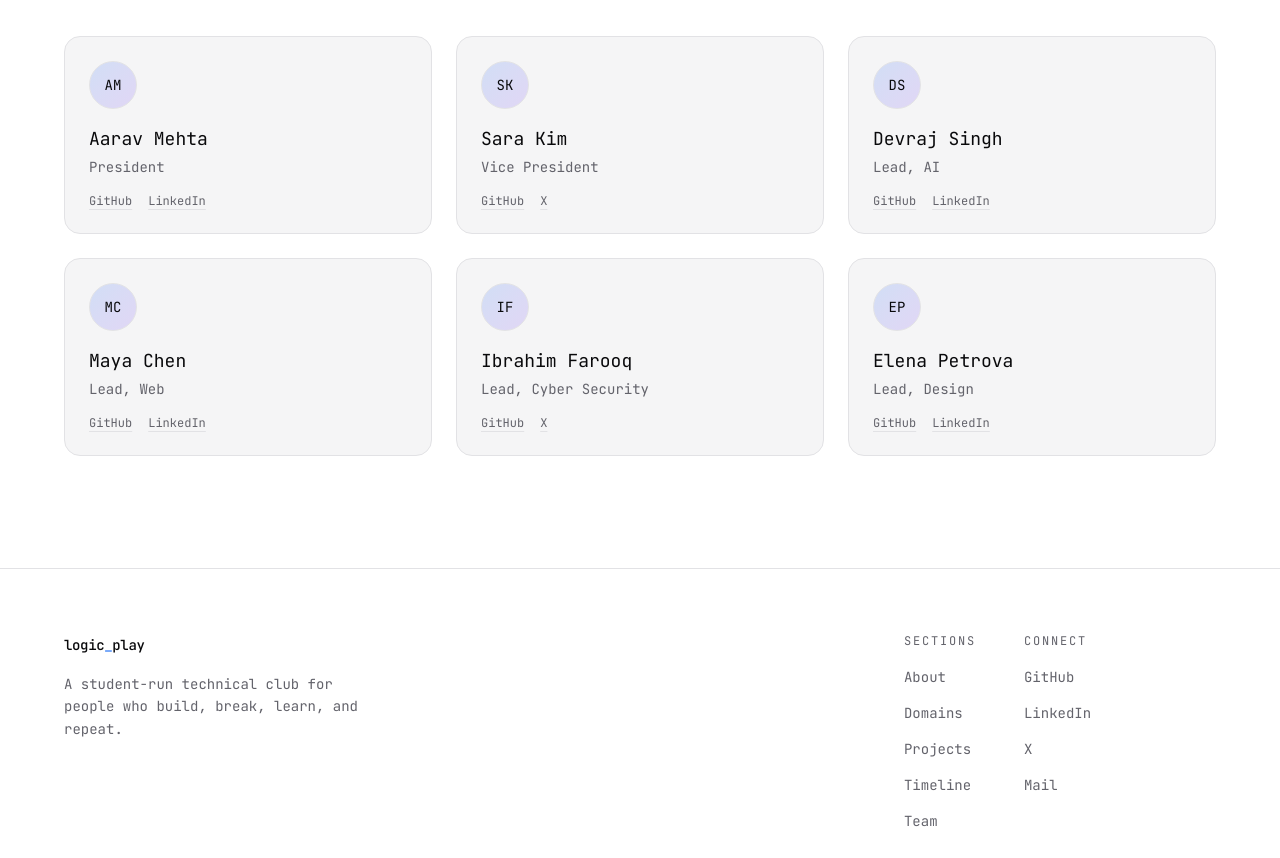
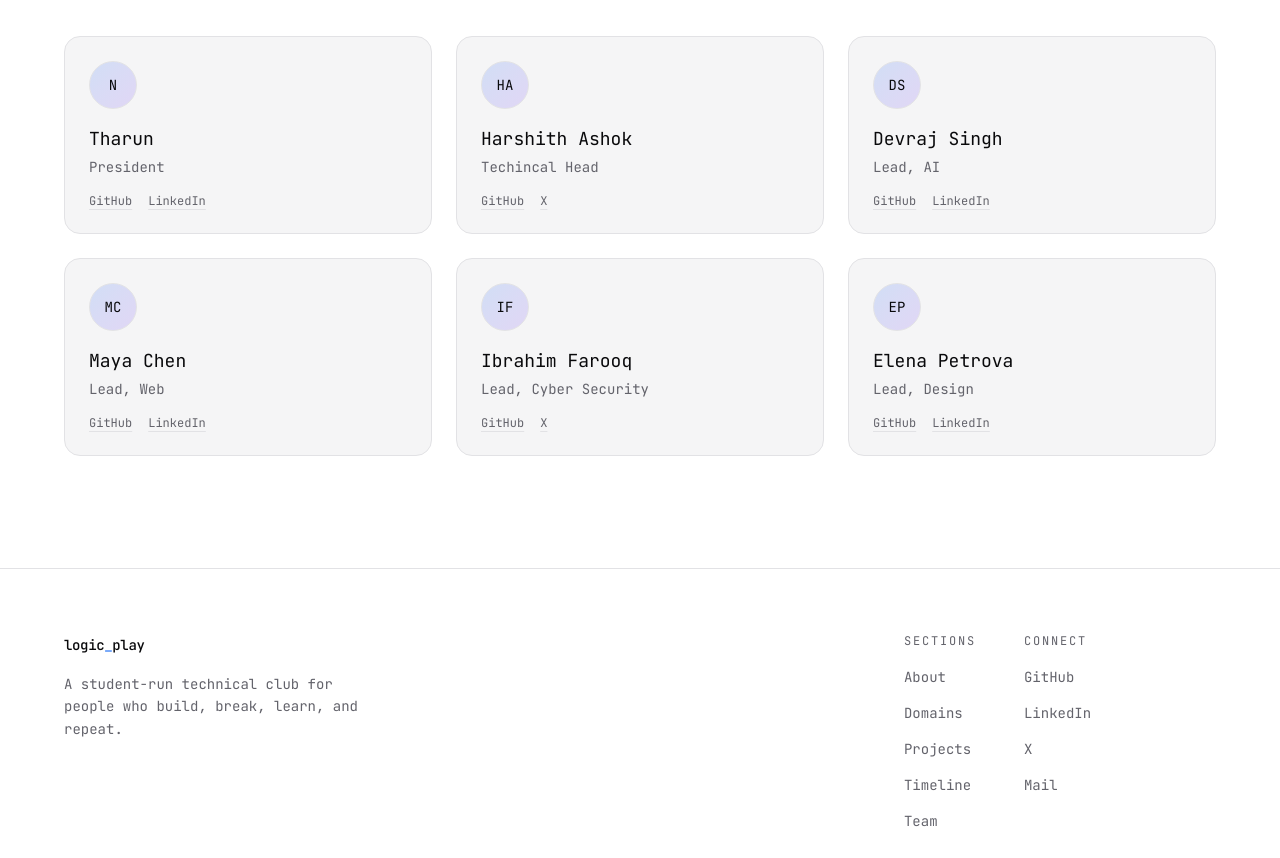
Before and after one commit to harshith-ashok/logic_play, a Vue app: page / in a window 1280 px wide. Shown: the part 5380-6238 px from the top of the page. Built offline with nearby package versions, Linux system fonts and the light colour scheme.

Commit message:
added analytics

```diff
--- a/package.json
+++ b/package.json
@@ -11,6 +11,7 @@
   "dependencies": {
     "@lucide/vue": "^1.25.0",
     "@tailwindcss/vite": "^4.3.3",
+    "@vercel/analytics": "^2.0.1",
     "gsap": "^3.15.0",
     "tailwindcss": "^4.3.3",
     "vue": "^3.5.39"
--- a/src/App.vue
+++ b/src/App.vue
@@ -9,12 +9,14 @@ import ProjectsSection from "@/components/sections/ProjectsSection.vue";
 import TimelineSection from "@/components/sections/TimelineSection.vue";
 import StatsSection from "@/components/sections/StatsSection.vue";
 import TeamSection from "@/components/sections/TeamSection.vue";
+import { Analytics } from "@vercel/analytics/vue";
 </script>
 
 <template>
   <div class="min-h-screen bg-bg text-text">
     <AppLoader />
     <TheNavbar />
+    <Analytics />
     <main>
       <HeroSection />
       <AboutSection />
--- a/src/data/team.ts
+++ b/src/data/team.ts
@@ -7,18 +7,18 @@ export interface TeamMember {
 
 export const team: TeamMember[] = [
   {
-    name: "Aarav Mehta",
+    name: "Tharun",
     role: "President",
-    initials: "AM",
+    initials: "N",
     links: [
       { label: "GitHub", href: "#" },
       { label: "LinkedIn", href: "#" },
     ],
   },
   {
-    name: "Sara Kim",
-    role: "Vice President",
-    initials: "SK",
+    name: "Harshith Ashok",
+    role: "Techincal Head",
+    initials: "HA",
     links: [
       { label: "GitHub", href: "#" },
       { label: "X", href: "#" },
```
Also changed, not shown: 1 other file (tests, documents, lock files or other folders).
